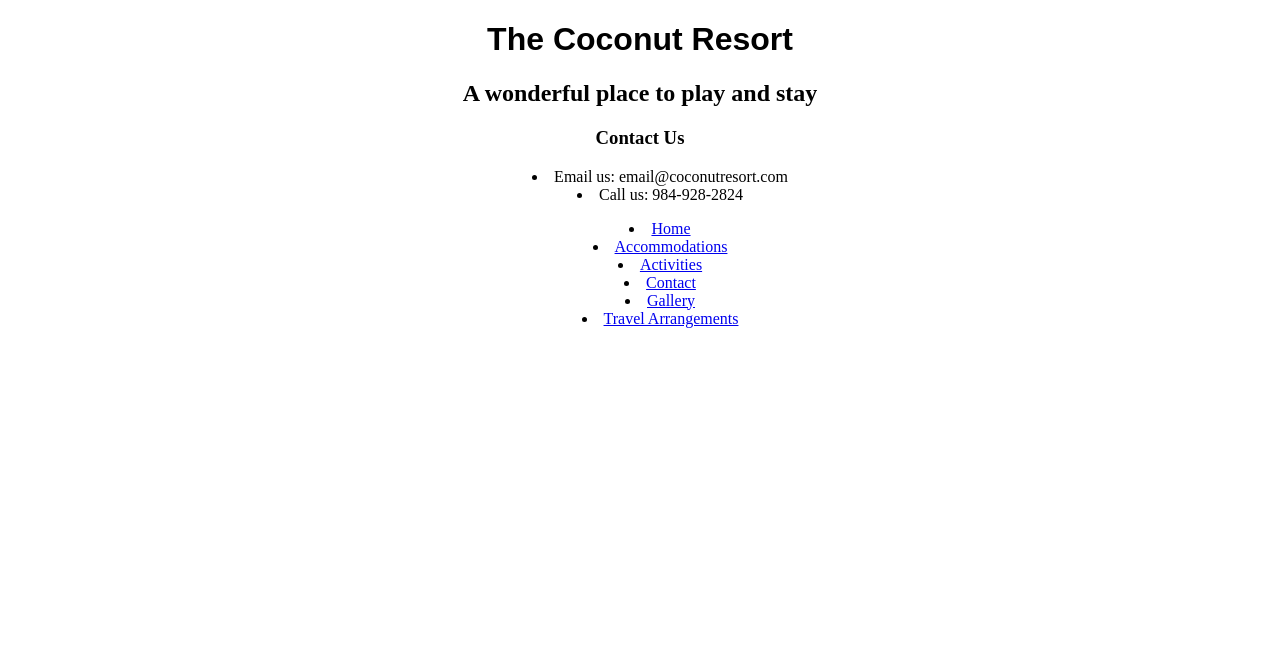
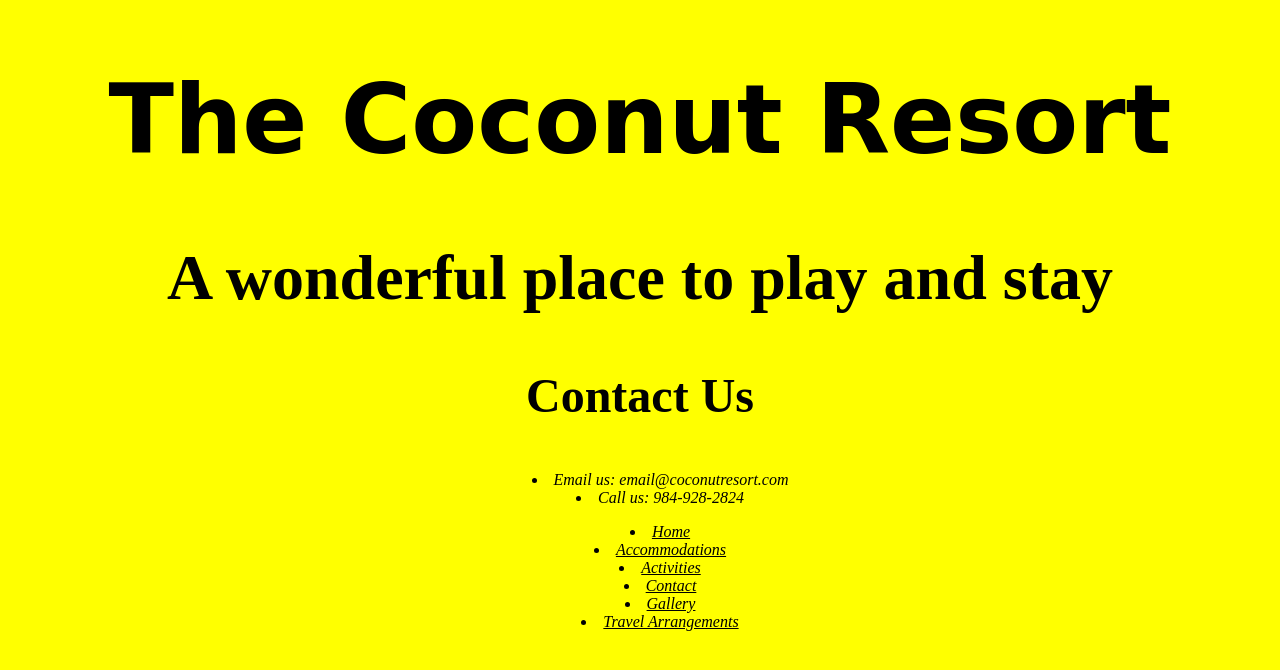
Before and after one commit to rachelegibbons/resort-website, a plain HTML site: page contact.html in a window 1280 px wide. Drawn offline with Linux system fonts and the light colour scheme.

Commit message:
Update yellow ttheme CSS

```diff
--- a/css/styles.css
+++ b/css/styles.css
@@ -1,9 +1,20 @@
 body {
   text-align: center;
+  background: yellow;
+  font-family: serif;
 }
 
 h1 {
-  font-family: sans-serif;
+  font-family: cursive;
+  font-size: 72pt;
+}
+
+h2 {
+  font-size: 48pt;
+}
+
+h3 {
+  font-size: 36pt;
 }
 
 img {
@@ -16,4 +27,9 @@ img {
 
 ul {
   list-style-position: inside;
+  font-style: italic;
 }
+
+a:link, a:visited, a:active {
+  color: black;
+}
```
